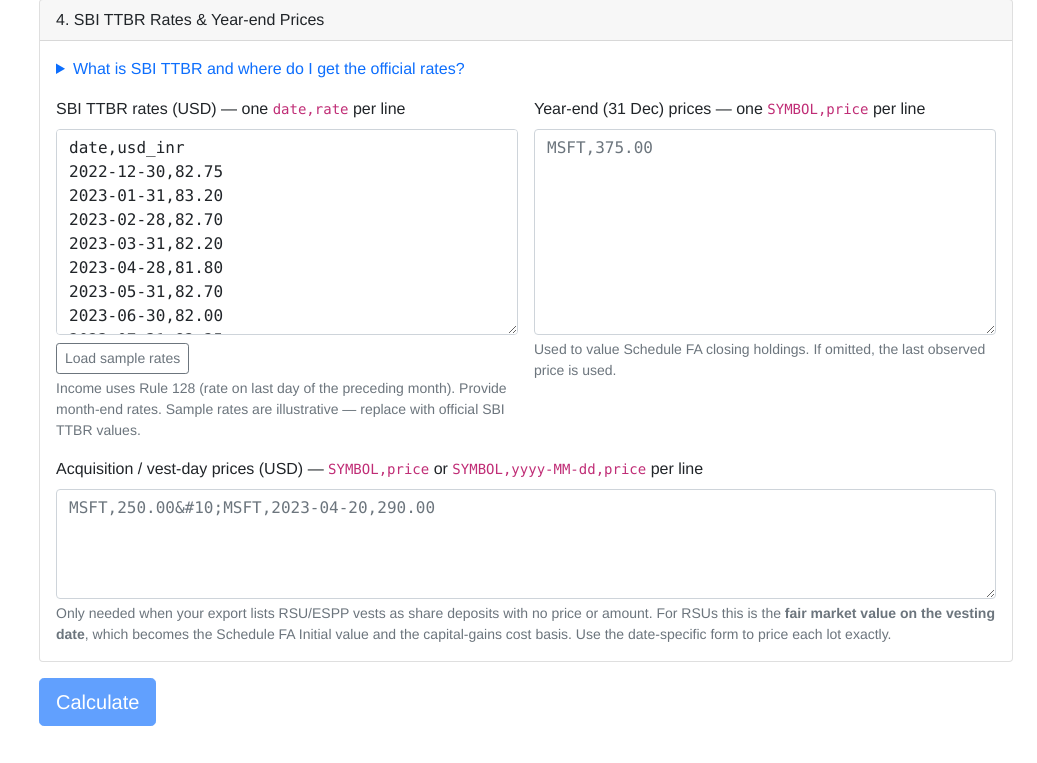
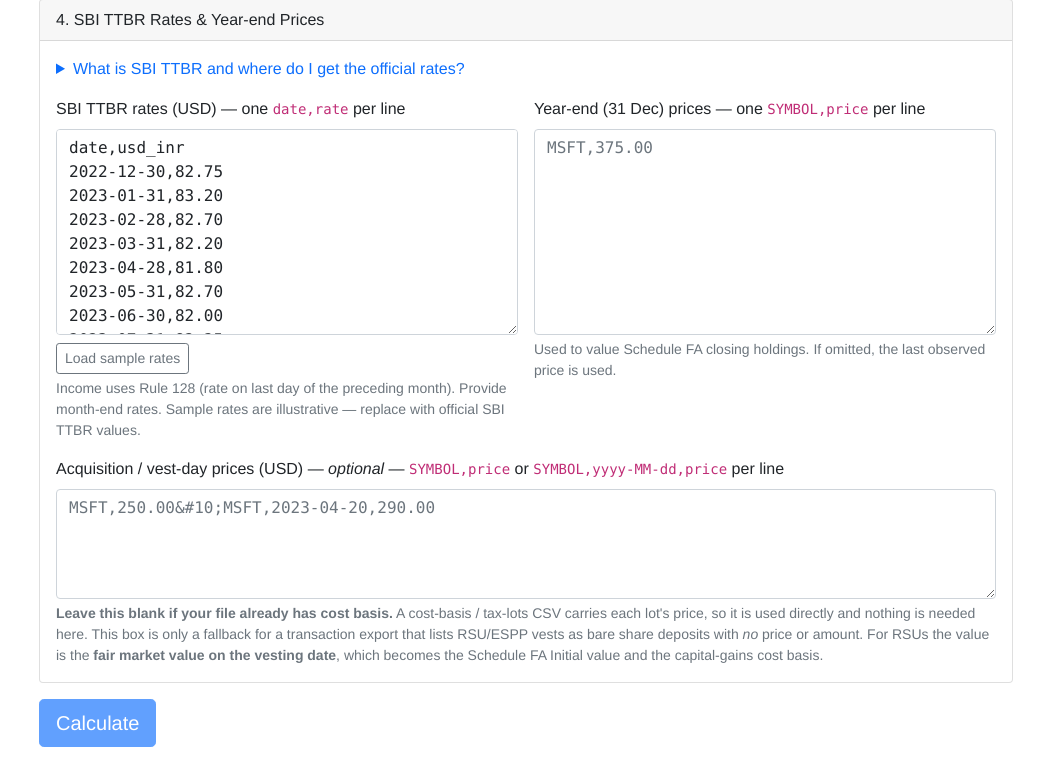
Before and after one commit to RajHiray/Taxing, an ASP.NET Core app: page / in a window 1280 px wide. Shown: the part 972-1735 px from the top of the page, without its empty margins (243-1280 px from the left). Before the commit the page ends 1698 px from the top, so only its background shows below. Run offline with ASP.NET Core 8, Linux system fonts and the light colour scheme; style sheets or scripts are compiled from the project's sources; some libraries are stand-ins or nearby versions.

Commit message:
Lots-file UX: sample template, targeted positions-summary error, optional-price copy

```diff
--- a/src/Taxing.Web/Pages/Home.razor
+++ b/src/Taxing.Web/Pages/Home.razor
@@ -147,11 +147,21 @@
                     vary slightly — the parser recognises common variants automatically.
                 </p>
                 <p class="mb-0">
-                    <strong>Can't download full transaction history?</strong> You can instead upload a
-                    <strong>cost-basis / tax-lots CSV</strong> (one row per held lot). Any export with
-                    columns like <code>Symbol, Quantity, Date Acquired, Cost Basis</code> works — each
-                    lot becomes an acquisition with its cost basis, so every holding row and its
-                    Initial value are generated.
+                    <strong>Can't download full transaction history?</strong> (Fidelity's activity
+                    export is often limited to a shorter window, while your RSUs may have vested over
+                    several years.) You can instead upload a <strong>cost-basis / tax-lots CSV</strong>
+                    — one row per <em>held</em> lot, covering <strong>all</strong> lots to date. On
+                    Fidelity: <em>Accounts &amp; Trade → Portfolio → Positions → Cost Basis</em>
+                    (Unrealized Gain/Loss), then <strong>Download</strong>. Any export with columns
+                    like <code>Symbol, Description, Quantity, Date Acquired, Cost Basis</code> works —
+                    each lot becomes an acquisition with its cost basis, so every holding row and its
+                    Initial value are generated automatically (no manual price entry needed).
+                </p>
+                <p class="mb-0 mt-1">
+                    Not sure of the exact columns? <a href="data/sample-cost-basis-lots.csv" download>
+                    Download a sample lots CSV</a> and match your file's header row to it (rename
+                    columns if needed). If an upload isn't recognised, the error message lists the
+                    columns it detected so you can compare.
                 </p>
             </div>
         </details>
@@ -216,16 +226,18 @@
             </div>
             <div class="col-md-12">
                 <label class="form-label">
-                    Acquisition / vest-day prices (@_currency) — <code>SYMBOL,price</code> or
-                    <code>SYMBOL,yyyy-MM-dd,price</code> per line
+                    Acquisition / vest-day prices (@_currency) — <em>optional</em> —
+                    <code>SYMBOL,price</code> or <code>SYMBOL,yyyy-MM-dd,price</code> per line
                 </label>
                 <textarea class="form-control font-monospace" rows="4" @bind="_acquisitionPricesText"
                           placeholder="MSFT,250.00&#10;MSFT,2023-04-20,290.00"></textarea>
                 <small class="d-block text-muted mt-1">
-                    Only needed when your export lists RSU/ESPP vests as share deposits with no price
-                    or amount. For RSUs this is the <strong>fair market value on the vesting date</strong>,
-                    which becomes the Schedule FA Initial value and the capital-gains cost basis. Use the
-                    date-specific form to price each lot exactly.
+                    <strong>Leave this blank if your file already has cost basis.</strong> A
+                    cost-basis / tax-lots CSV carries each lot's price, so it is used directly and
+                    nothing is needed here. This box is only a fallback for a transaction export that
+                    lists RSU/ESPP vests as bare share deposits with <em>no</em> price or amount. For
+                    RSUs the value is the <strong>fair market value on the vesting date</strong>,
+                    which becomes the Schedule FA Initial value and the capital-gains cost basis.
                 </small>
             </div>
         </div>
--- /dev/null
+++ b/src/Taxing.Web/wwwroot/data/sample-cost-basis-lots.csv
@@ -0,0 +1,5 @@
+Symbol,Description,Quantity,Date Acquired,Cost Basis Per Share,Cost Basis
+MSFT,MICROSOFT CORP,10,04/15/2022,250.00,2500.00
+MSFT,MICROSOFT CORP,8,04/20/2023,290.00,2320.00
+MSFT,MICROSOFT CORP,7,04/18/2024,410.00,2870.00
+MSFT,MICROSOFT CORP,6,04/17/2025,430.00,2580.00
```
Also changed, not shown: src/Taxing.Parsing/Profiles/MappedCsvParser.cs (+40 -0 lines), tests/Taxing.Core.Tests/ParserTests.cs (+17 -0 lines).
